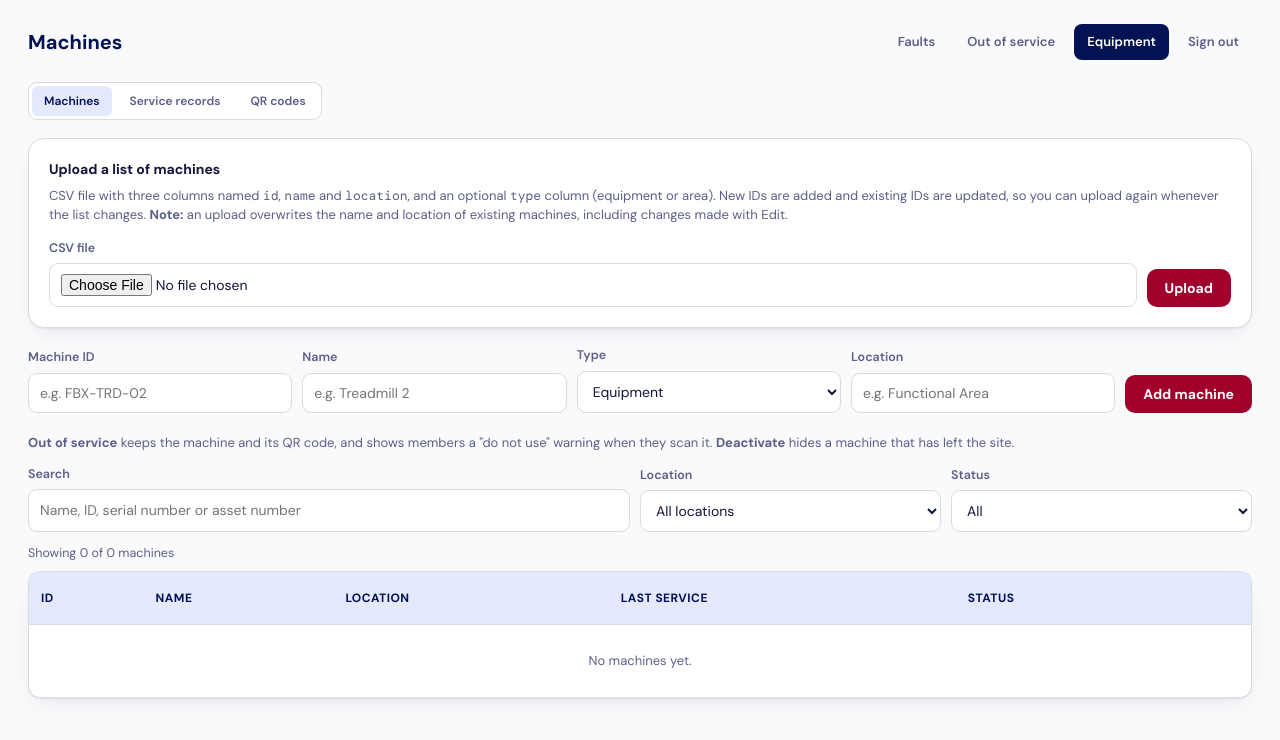
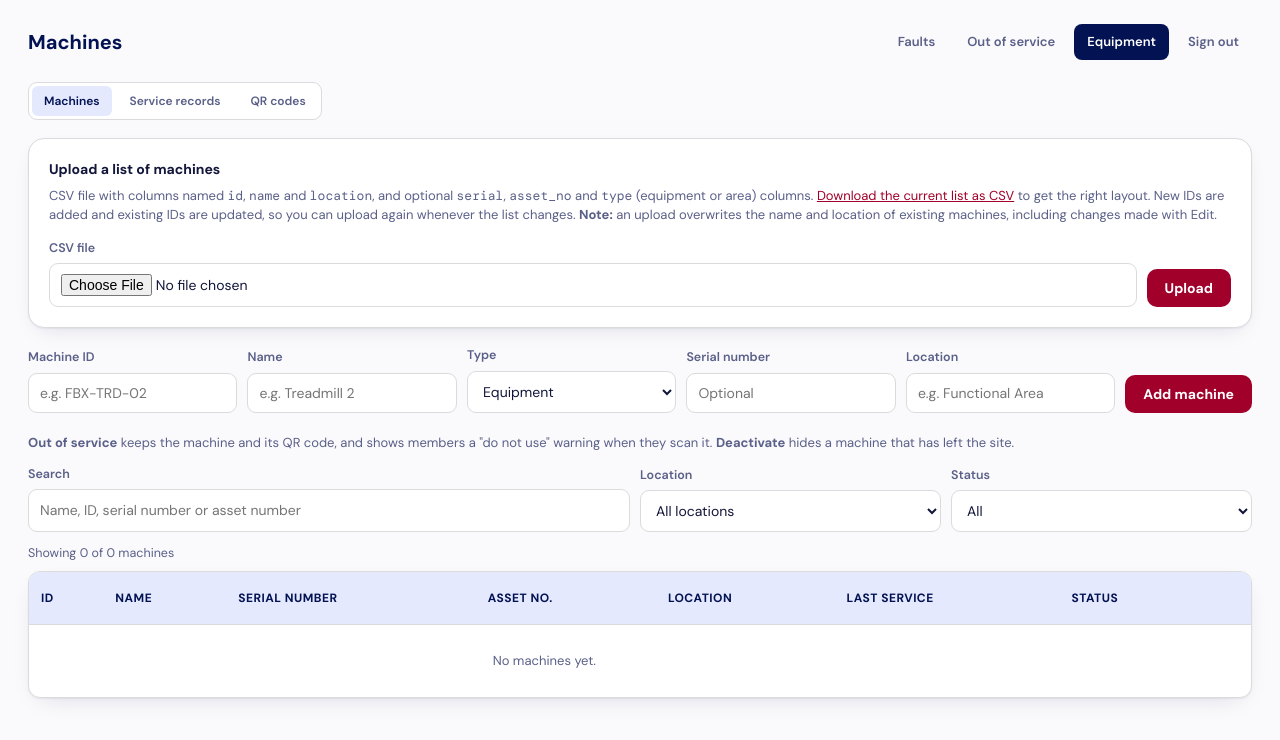
Before and after one commit to boardtom/GymFaultReporting, a Flask app: page /machines in a window 1280 px wide. Shown: the top 740 px of the page. Run offline with Flask 3, Linux system fonts and the light colour scheme; the visitor is signed in with stand-in values (Sample User, id 1).

Commit message:
Split serial numbers out of machine names into their own column
Co-Authored-By: Claude Sonnet 5.5 <noreply@anthropic.com>
Claude-Session: https://claude.ai/code/session_01RkkUayfzC9piqSMAf3fASs

```diff
--- a/app.py
+++ b/app.py
@@ -13,6 +13,7 @@ Run locally:
 Deploy: see README.md for Render setup.
 """
 import os
+import re
 import io
 import csv
 import hmac
@@ -173,6 +174,20 @@ LEGACY_PROGRESS = {
 
 
 # --- Models ---------------------------------------------------------------
+_SERIAL_IN_NAME = re.compile(r"^(.*?)\s*\((S/N|model)\s+([^)]+)\)\s*$", re.IGNORECASE)
+
+
+def split_serial(name):
+    """Older names carried the serial in brackets, e.g. "Rower 1 (S/N 12345)".
+    Return (name, serial) with the bracket moved out. Model numbers keep the
+    word "Model" so they are not mistaken for serial numbers."""
+    m = _SERIAL_IN_NAME.match((name or "").strip())
+    if not m or not m.group(1).strip():
+        return (name or "").strip(), None
+    value = m.group(3).strip()
+    return m.group(1).strip(), (value if m.group(2).upper() == "S/N" else f"Model {value}")
+
+
 class Machine(db.Model):
     id = db.Column(db.String(20), primary_key=True)   # e.g. "RW-03"
     name = db.Column(db.String(120), nullable=False)
@@ -180,6 +195,8 @@ class Machine(db.Model):
     active = db.Column(db.Boolean, default=True)
     # Service provider's asset number for the machine (e.g. Gym Gear "23521").
     asset_no = db.Column(db.String(40), nullable=True)
+    # The maker's serial number (or model number where there is no serial).
+    serial_no = db.Column(db.String(80), nullable=True)
     # Out of service: members see a "do not use" warning when they scan the code.
     out_of_service = db.Column(db.Boolean, nullable=False, default=False)
     out_of_service_note = db.Column(db.String(200), nullable=True)
@@ -424,7 +441,8 @@ def build_fault_email(report):
     body = (
         f"{'Area' if area else 'Machine'}: {report.machine.name} ({report.machine.id})\n"
         f"Location: {report.machine.location}\n"
-        f"{'Issue' if area else 'Fault'}: {report.fault_type}\n"
+        + (f"Serial number: {report.machine.serial_no}\n" if report.machine.serial_no else "")
+        + f"{'Issue' if area else 'Fault'}: {report.fault_type}\n"
         + ("" if area else f"Red out of order hang tag placed by member: {report.hang_tag or 'Not asked'}\n")
         + f"Reported: {_local_time(report.created_at)}\n"
         + (f"Details: {report.details}\n" if report.details else "")
@@ -776,7 +794,11 @@ def machines_admin():
         elif db.session.get(Machine, machine_id):
             flash(f"Machine ID {machine_id} already exists.")
         else:
-            db.session.add(Machine(id=machine_id, name=name, location=location, kind=kind))
+            serial_no = (request.form.get("serial_no") or "").strip()
+            if not serial_no:
+                name, serial_no = split_serial(name)
+            db.session.add(Machine(id=machine_id, name=name, location=location, kind=kind,
+                                   serial_no=(serial_no or None)))
             db.session.commit()
             flash(f"Added {name}.")
         return redirect(url_for("machines_admin"))
@@ -800,6 +822,14 @@ def import_machine_rows(rows):
         location = (row.get("location") or "").strip()
         kind = (row.get("type") or "").strip().lower()
         kind = kind if kind in KINDS else None          # blank keeps what is already set
+        serial = (row.get("serial") or row.get("serial_no") or row.get("serial number") or "").strip()
+        asset = (row.get("asset_no") or row.get("asset") or "").strip()
+        if not serial:
+            name, moved = split_serial(name)
+            serial = moved or ""
+        if len(serial) > 80 or len(asset) > 40:
+            skipped += 1
+            continue
         if not (machine_id and name and location) or len(machine_id) > 20:
             skipped += 1
             continue
@@ -810,13 +840,29 @@ def import_machine_rows(rows):
             existing.active = True
             if kind:
                 existing.kind = kind
+            if serial:                                   # blank keeps what is already set
+                existing.serial_no = serial
+            if asset:
+                existing.asset_no = asset
             updated += 1
         else:
             db.session.add(Machine(id=machine_id, name=name, location=location,
-                                   kind=kind or KIND_EQUIPMENT))
+                                   kind=kind or KIND_EQUIPMENT,
+                                   serial_no=serial or None, asset_no=asset or None))
             added += 1
     db.session.commit()
     return added, updated, skipped
+
+
+@app.route("/machines/export.csv")
+@login_required
+def export_machines():
+    """The whole equipment list in the same layout the upload accepts."""
+    rows = [[m.id, m.name, m.serial_no or "", m.location, m.kind, m.asset_no or ""]
+            for m in Machine.query.order_by(Machine.location, Machine.name).all()]
+    return csv_response(
+        f"fault-flag-equipment-{to_uk(utcnow()).strftime('%Y-%m-%d')}.csv",
+        ["id", "name", "serial", "location", "type", "asset_no"], rows)
 
 
 @app.route("/machines/import", methods=["POST"])
@@ -1068,16 +1114,21 @@ def edit_machine(machine_id):
         name = (request.form.get("name") or "").strip()
         location = (request.form.get("location") or "").strip()
         asset_no = (request.form.get("asset_no") or "").strip()
+        serial_no = (request.form.get("serial_no") or "").strip()
+        if not serial_no:
+            name, serial_no = split_serial(name)
+            serial_no = serial_no or ""
         kind = request.form.get("kind", machine.kind)
         if kind not in KINDS:
             kind = machine.kind
         if not (name and location):
             flash("Name and location are both required.")
-        elif len(name) > 120 or len(location) > 120 or len(asset_no) > 40:
+        elif len(name) > 120 or len(location) > 120 or len(asset_no) > 40 or len(serial_no) > 80:
             flash("One of those entries is too long.")
         else:
             machine.name, machine.location = name, location
             machine.asset_no = asset_no or None
+            machine.serial_no = serial_no or None
             machine.kind = kind
             db.session.commit()
             flash(f"Saved changes to {machine.name}.")
@@ -1170,6 +1221,7 @@ def upgrade_database():
     existing = {c["name"] for c in inspect(db.engine).get_columns("machine")}
     additions = {
         "asset_no": "VARCHAR(40)",
+        "serial_no": "VARCHAR(80)",
         "out_of_service": "BOOLEAN NOT NULL DEFAULT FALSE",
         "out_of_service_note": "VARCHAR(200)",
         "kind": "VARCHAR(12) NOT NULL DEFAULT 'equipment'",
@@ -1288,6 +1340,23 @@ def upgrade_database():
         db.session.rollback()
         app.logger.error("Could not add areas: %s", exc)
 
+    # Move any serial or model number out of the name into its own field. Safe to
+    # repeat: it only touches names that still end in "(S/N ...)" or "(model ...)".
+    try:
+        moved = 0
+        for m in Machine.query.filter(db.or_(Machine.name.like("%(S/N %"), Machine.name.like("%(model %"),
+                                             Machine.name.like("%(Model %"), Machine.name.like("%(s/n %"))):
+            base, serial = split_serial(m.name)
+            if serial and not m.serial_no:
+                m.name, m.serial_no = base, serial
+                moved += 1
+        if moved:
+            db.session.commit()
+            app.logger.warning("Moved %d serial or model numbers out of machine names", moved)
+    except Exception as exc:  # noqa: BLE001
+        db.session.rollback()
+        app.logger.error("Could not split serial numbers: %s", exc)
+
 
 # --- CLI ------------------------------------------------------------------
 @app.cli.command("seed")
--- a/templates/machine_edit.html
+++ b/templates/machine_edit.html
@@ -29,6 +29,10 @@
         </select>
       </label>
       <label class="field">
+        Serial number (optional)
+        <input type="text" name="serial_no" value="{{ request.form.get('serial_no', machine.serial_no or '') }}" maxlength="80" placeholder="e.g. 300113082, or Model PG10">
+      </label>
+      <label class="field">
         Service provider's asset number (optional)
         <input type="text" name="asset_no" value="{{ request.form.get('asset_no', machine.asset_no or '') }}" maxlength="40" placeholder="e.g. 23521">
       </label>
--- a/templates/machines.html
+++ b/templates/machines.html
@@ -11,7 +11,8 @@
   <div class="card" style="margin-bottom:18px;">
     <h2 style="font-size:14px;margin:0 0 6px;">Upload a list of machines</h2>
     <p style="margin:0 0 14px;color:var(--text-muted);font-size:13px;">
-      CSV file with three columns named <span class="mono">id</span>, <span class="mono">name</span> and <span class="mono">location</span>, and an optional <span class="mono">type</span> column (equipment or area).
+      CSV file with columns named <span class="mono">id</span>, <span class="mono">name</span> and <span class="mono">location</span>, and optional <span class="mono">serial</span>, <span class="mono">asset_no</span> and <span class="mono">type</span> (equipment or area) columns.
+      <a href="{{ url_for('export_machines') }}">Download the current list as CSV</a> to get the right layout.
       New IDs are added and existing IDs are updated, so you can upload again whenever the list changes.
       <strong>Note:</strong> an upload overwrites the name and location of existing machines, including changes made with Edit.
     </p>
@@ -36,6 +37,10 @@
     <label class="field">
       Type
       <select name="kind"><option value="equipment">Equipment</option><option value="area">Area</option></select>
+    </label>
+    <label class="field">
+      Serial number
+      <input type="text" name="serial_no" placeholder="Optional" maxlength="80">
     </label>
     <label class="field">
       Location
@@ -75,12 +80,14 @@
 
   <div class="table-wrap">
     <table>
-      <thead><tr><th>ID</th><th>Name</th><th>Location</th><th>Last service</th><th>Status</th><th></th></tr></thead>
+      <thead><tr><th>ID</th><th>Name</th><th>Serial number</th><th>Asset no.</th><th>Location</th><th>Last service</th><th>Status</th><th></th></tr></thead>
       <tbody>
         {% for m in machines %}
-        <tr data-search="{{ (m.id ~ ' ' ~ ('area ' if m.is_area else '') ~ m.name ~ ' ' ~ (m.asset_no or '') ~ ' ' ~ m.location)|lower }}" data-loc="{{ m.location|lower }}" data-status="{{ 'inactive' if not m.active else ('out' if m.out_of_service else 'active') }}"{% if m.out_of_service %} class="row-oos"{% endif %}>
+        <tr data-search="{{ (m.id ~ ' ' ~ ('area ' if m.is_area else '') ~ m.name ~ ' ' ~ (m.serial_no or '') ~ ' ' ~ (m.asset_no or '') ~ ' ' ~ m.location)|lower }}" data-loc="{{ m.location|lower }}" data-status="{{ 'inactive' if not m.active else ('out' if m.out_of_service else 'active') }}"{% if m.out_of_service %} class="row-oos"{% endif %}>
           <td class="mono" style="white-space:nowrap;">{{ m.id }}</td>
-          <td>{{ m.name }}{% if m.is_area %} <span class="badge prog" style="margin-left:4px;">Area</span>{% endif %}{% if m.asset_no %}<div class="mono" style="color:var(--text-muted);font-size:11px;">Asset {{ m.asset_no }}</div>{% endif %}</td>
+          <td>{{ m.name }}{% if m.is_area %} <span class="badge prog" style="margin-left:4px;">Area</span>{% endif %}</td>
+          <td class="mono" style="font-size:12px;">{{ m.serial_no or '' }}</td>
+          <td class="mono" style="font-size:12px;">{{ m.asset_no or '' }}</td>
           <td>{{ m.location }}</td>
           <td>
             {% set sv = service.get(m.id) %}
```
